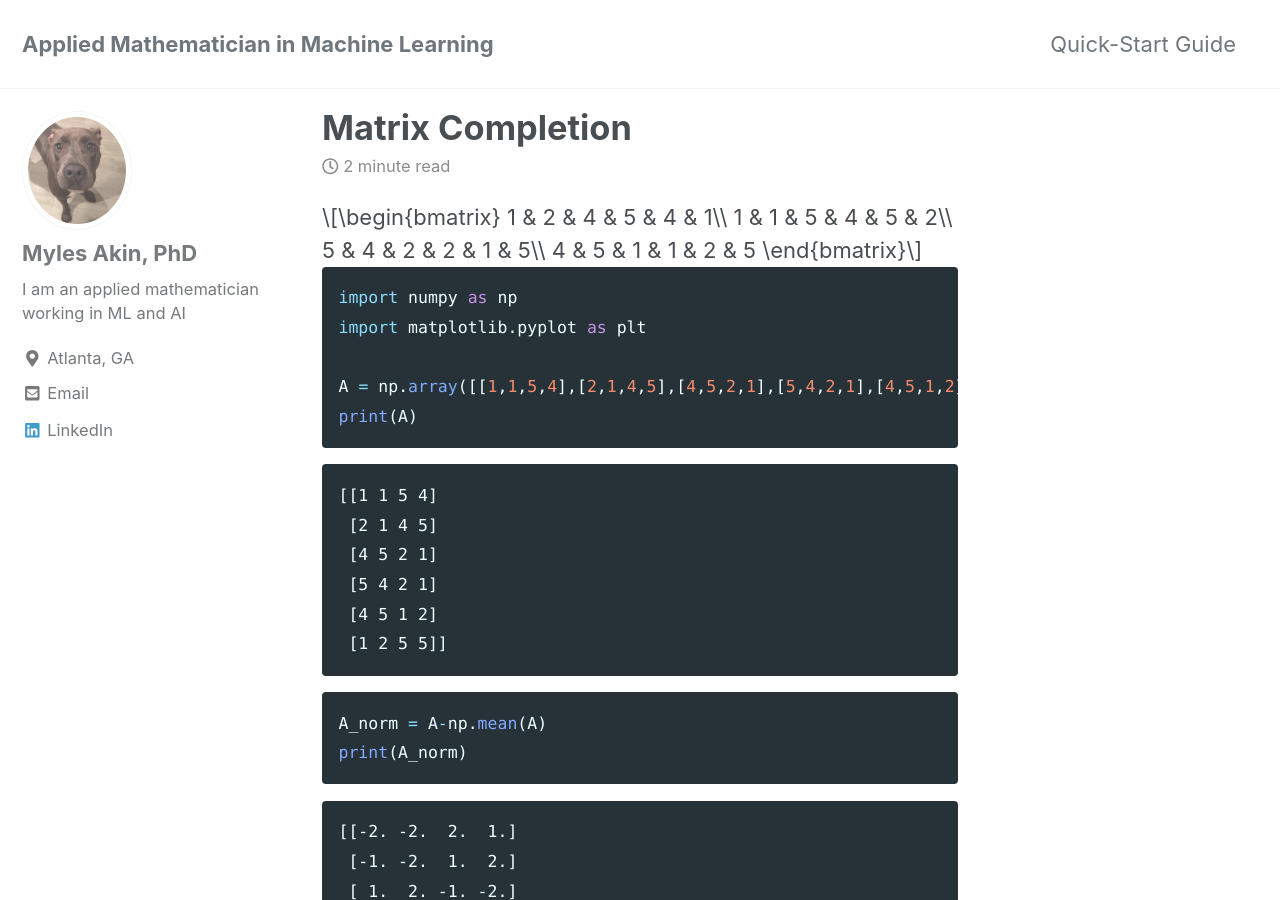
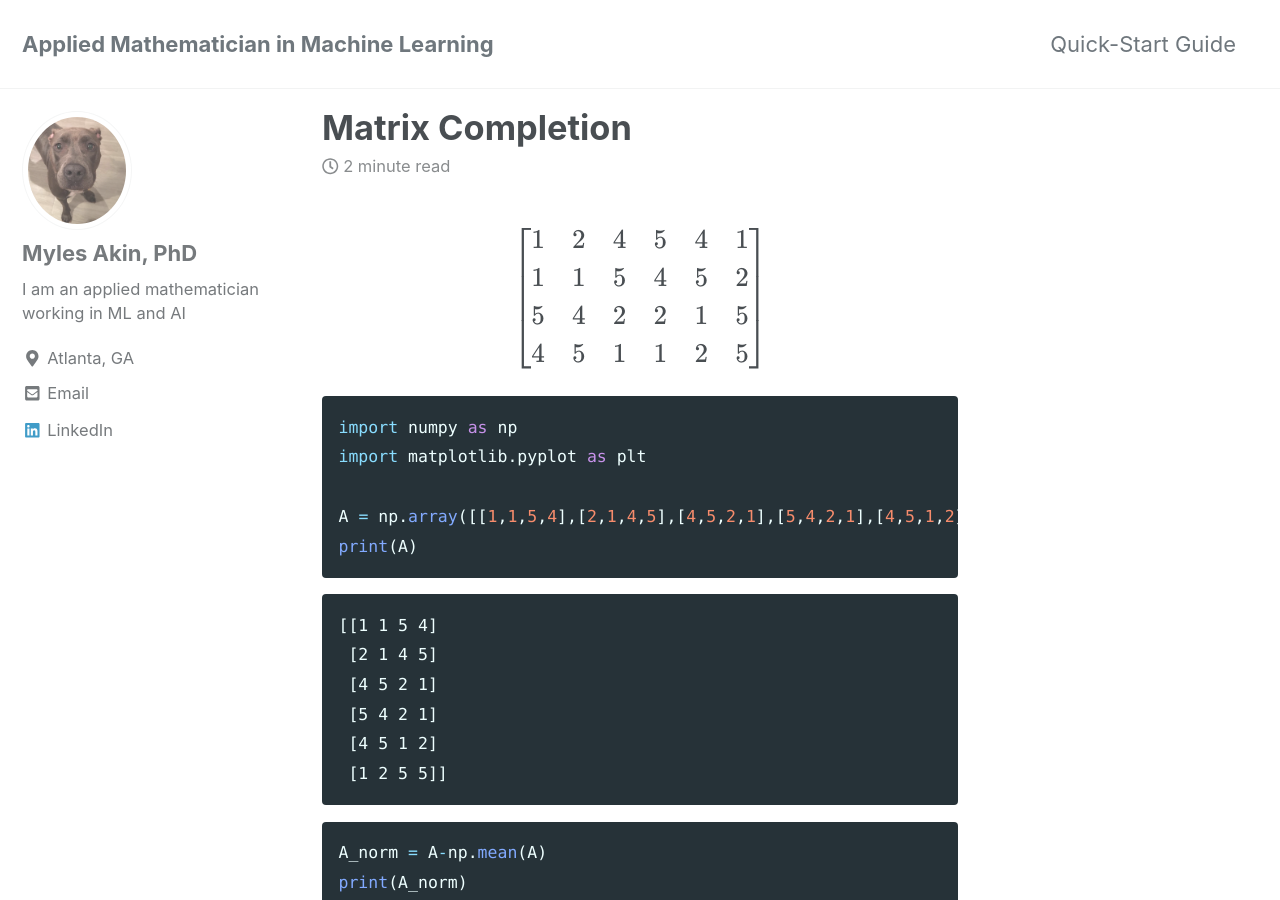
Before and after one commit to mylesakin/mylesakin.github.io, a Jekyll site: the page built from _posts/2019-05-11-MatrixFactorization.md, in a window 1280 px wide and 900 px high. Built offline with Jekyll 4.4.1, drawn with Linux system fonts in a browser that asks for light colours; cached includes are drawn as plain includes; nearby versions of some CDN libraries; formulas are drawn with MathJax 3; part of the change alters nothing that is shown.

```diff
--- a/_posts/2019-05-11-MatrixFactorization.md
+++ b/_posts/2019-05-11-MatrixFactorization.md
@@ -3,7 +3,7 @@ title: "Matrix Completion"
 date: 2019-05-11
 tags: [Matrix Completion, Recommender System]
 excerpt: "Matrix Completion for Recommender Systems"
-#mathjax: "true"
+mathjax: "true"
 ---
 
 $$\begin{bmatrix}
```
